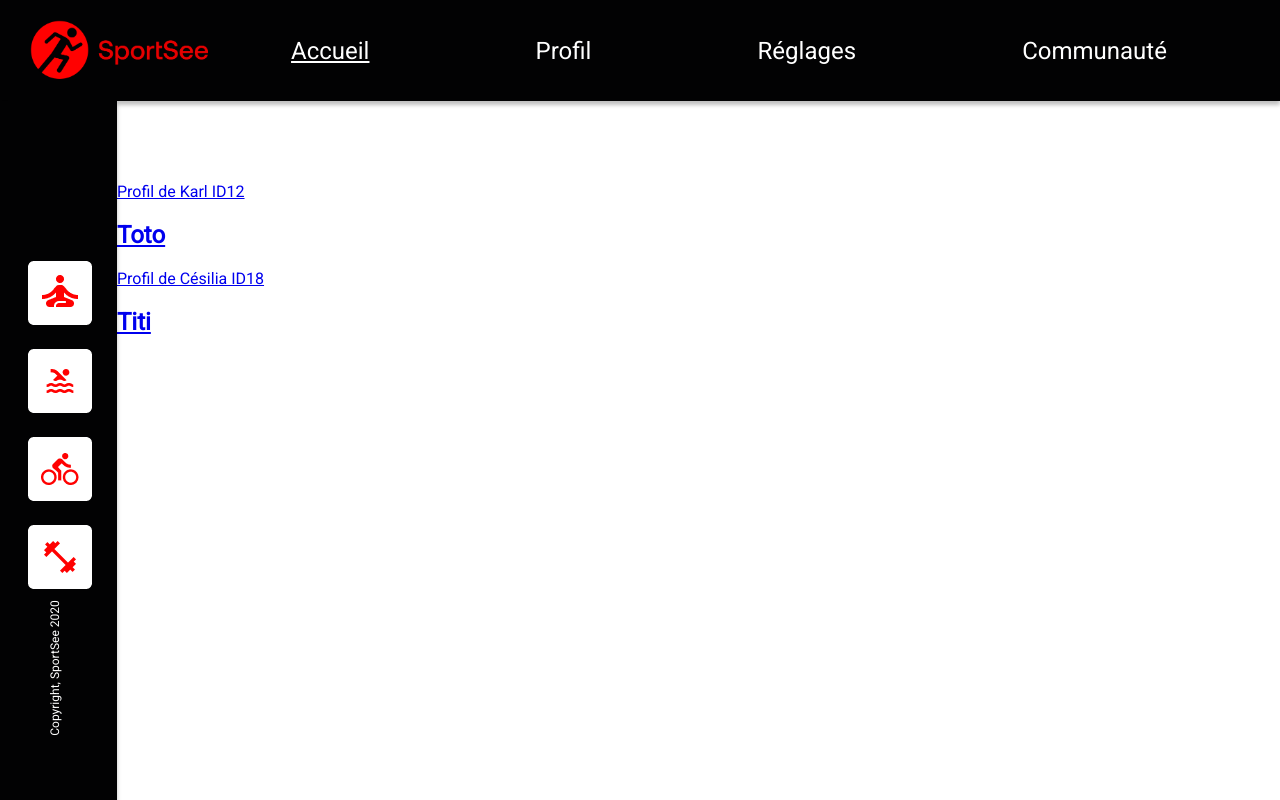
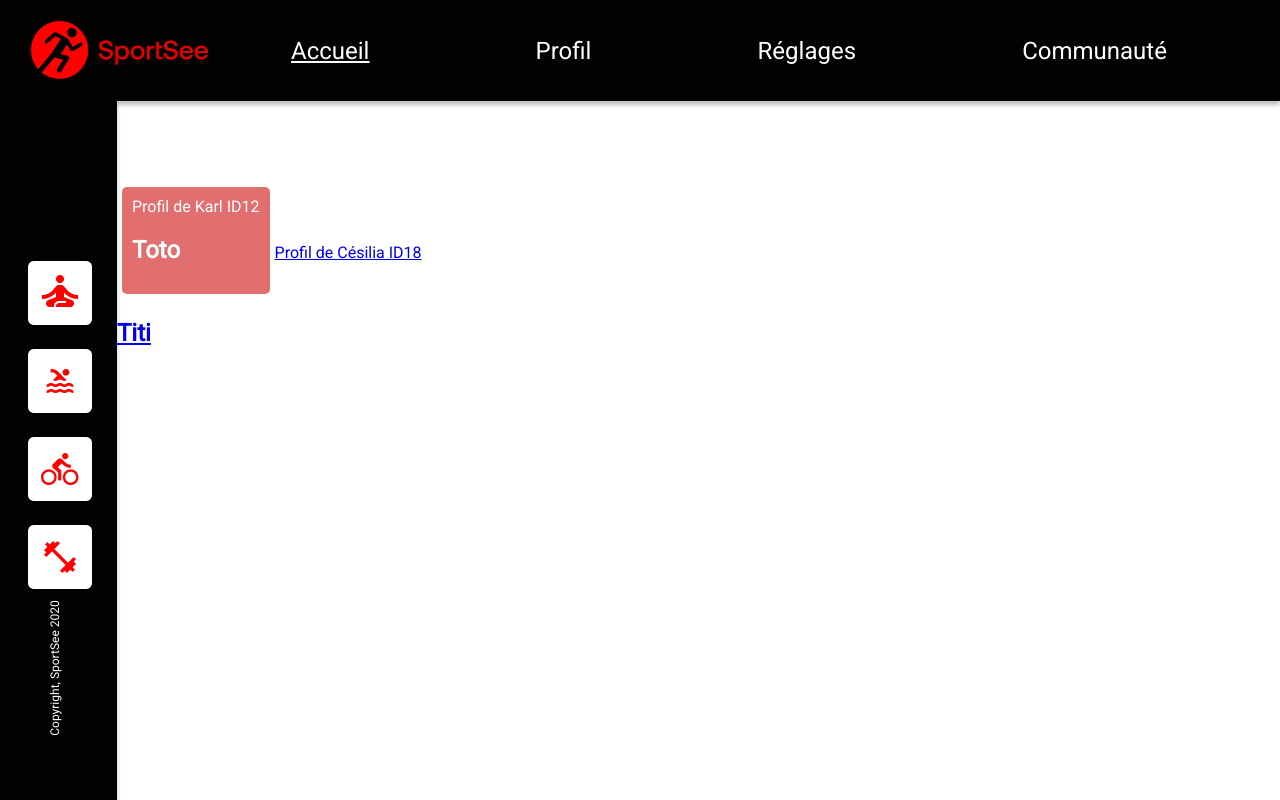
Before and after one commit to tetyanachouteau/p9-front-end-dasboard, a React (Create React App) app: page / in a window 1280 px wide. Built offline with nearby package versions, Linux system fonts and the light colour scheme.

Commit message:
Modification lien en button avec css, sur accueil.jsx

```diff
--- a/src/pages/accueil.jsx
+++ b/src/pages/accueil.jsx
@@ -12,7 +12,7 @@ function Accueil({ data }) {
         <div className={styles.profilContainer}>
             <h1>SportSee Start</h1>
 
-            <Link to={"/dashboard/"} className={styles.profilContainer} >
+            <Link to={"/dashboard/"} className={styles.dashboardButton} >
             Profil de Karl ID12 <h2>Toto</h2>
             </Link>
 
--- a/src/pages/accueil.module.css
+++ b/src/pages/accueil.module.css
@@ -0,0 +1,9 @@
+.dashboardButton {
+    display: inline-block;
+    padding: 10px;
+    background-color: #e16f6f;
+    color: #fff;
+    text-decoration: none;
+    border-radius: 5px;
+    margin: 5px;
+}
```
